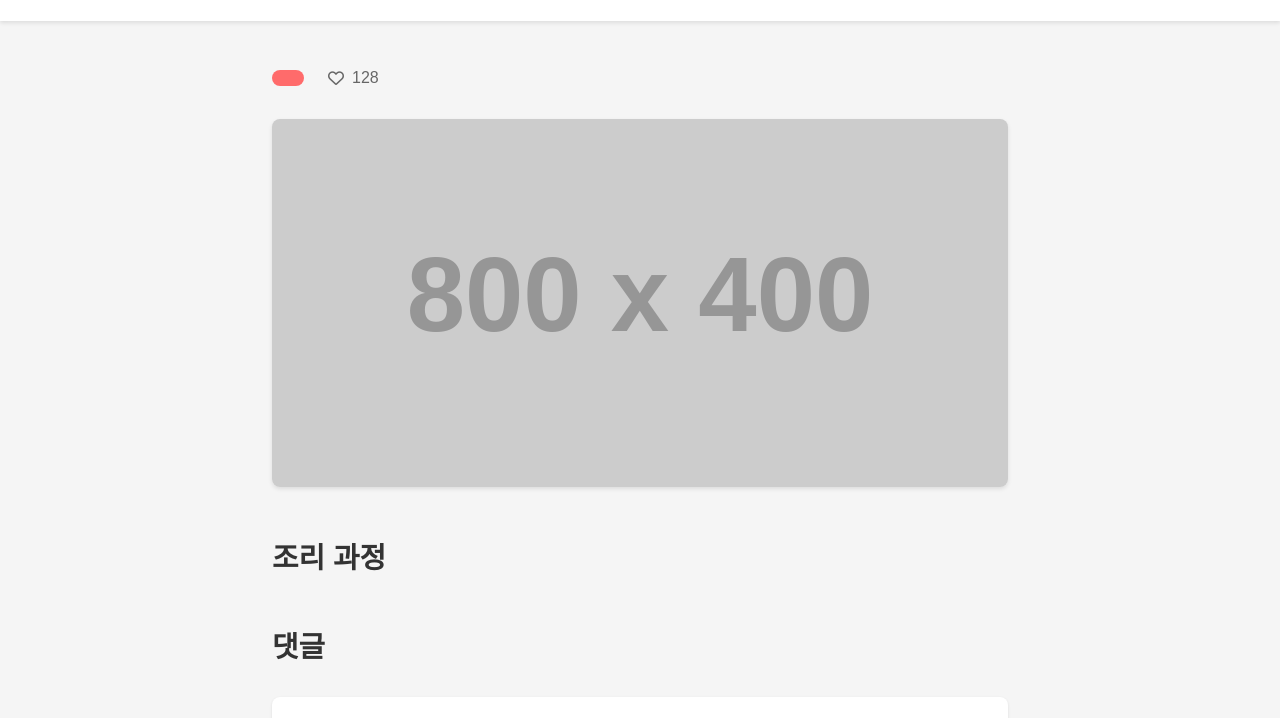
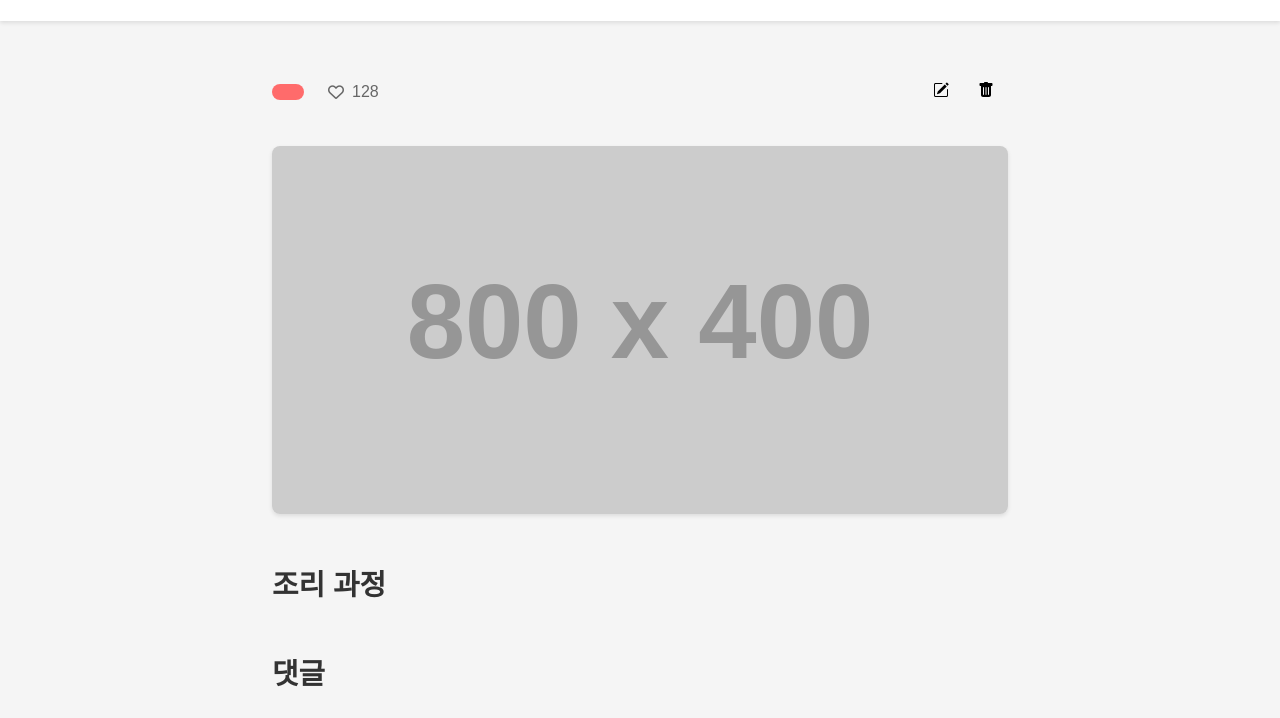
Before and after one commit to boboyoii/BabBabBook, a plain HTML site: page html/recipe-detail.html in a window 1280 px wide. Shown: the part 67-785 px from the top of the page. Drawn offline with Linux system fonts and the light colour scheme; placeholder pictures from the web are drawn by us.

Commit message:
feat: 레시피 상세 페이지에 삭제 ⋅ 수정 버튼 추가

```diff
--- a/css/styles.css
+++ b/css/styles.css
@@ -468,10 +468,26 @@ body {
     margin-bottom: 1rem;
 }
 
+.meta-bar{
+    height: 45px;
+    display: flex;
+    align-items: center;
+    justify-content: space-between;
+}
+
+.meta-bar button{
+    margin: 0;
+}
+
+
 .recipe-meta {
     display: flex;
     align-items: center;
     gap: 1.5rem;
+}
+
+.recipe-btn-container{
+    display: flex;
 }
 
 .category {
--- a/html/recipe-detail.html
+++ b/html/recipe-detail.html
@@ -26,11 +26,23 @@
     <div class="recipe-detail-container">
       <div class="recipe-header">
         <h1></h1>
-        <div class="recipe-meta">
-          <span class="category"></span>
-          <div class="like-btn">
-            <i class="far fa-heart"></i>
-            <span>128</span>
+        <div class="meta-bar">
+          <div class="recipe-meta">
+            <span class="category"></span>
+            <div class="like-btn">
+              <i class="far fa-heart"></i>
+              <span>128</span>
+            </div>
+          </div>
+          <div class="recipe-btn-container">
+            <button class="menu-btn delete-btn">
+              <img src="../assets/icon/pencil-square.svg" alt="" />
+              <p>edit</p>
+            </button>
+            <button class="menu-btn">
+              <img src="../assets/icon/trash-fill.svg" alt="" />
+              <p>delete</p>
+            </button>
           </div>
         </div>
       </div>
```
Also changed, not shown: assets/icon/pencil-square.svg (added), assets/icon/trash-fill.svg (added).
